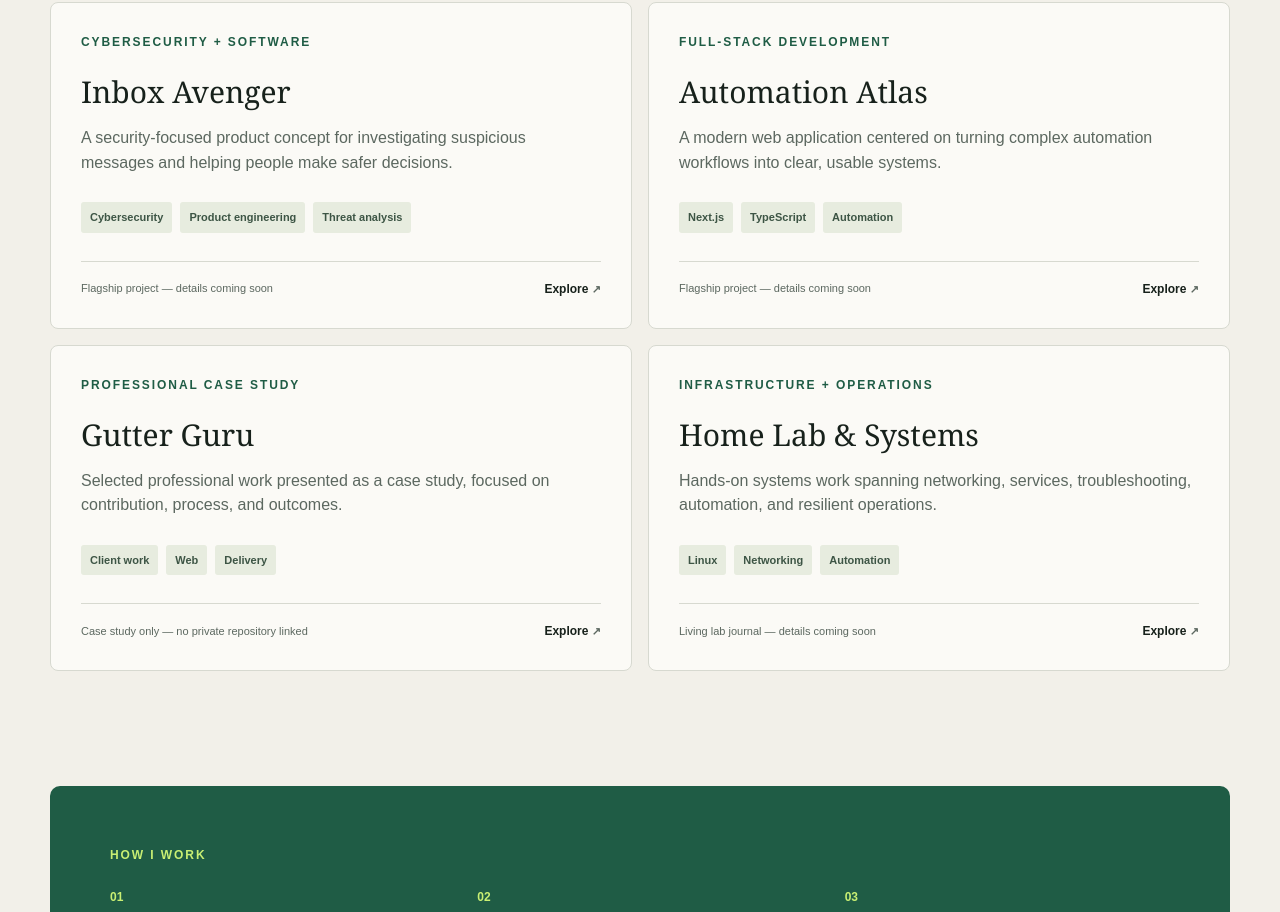
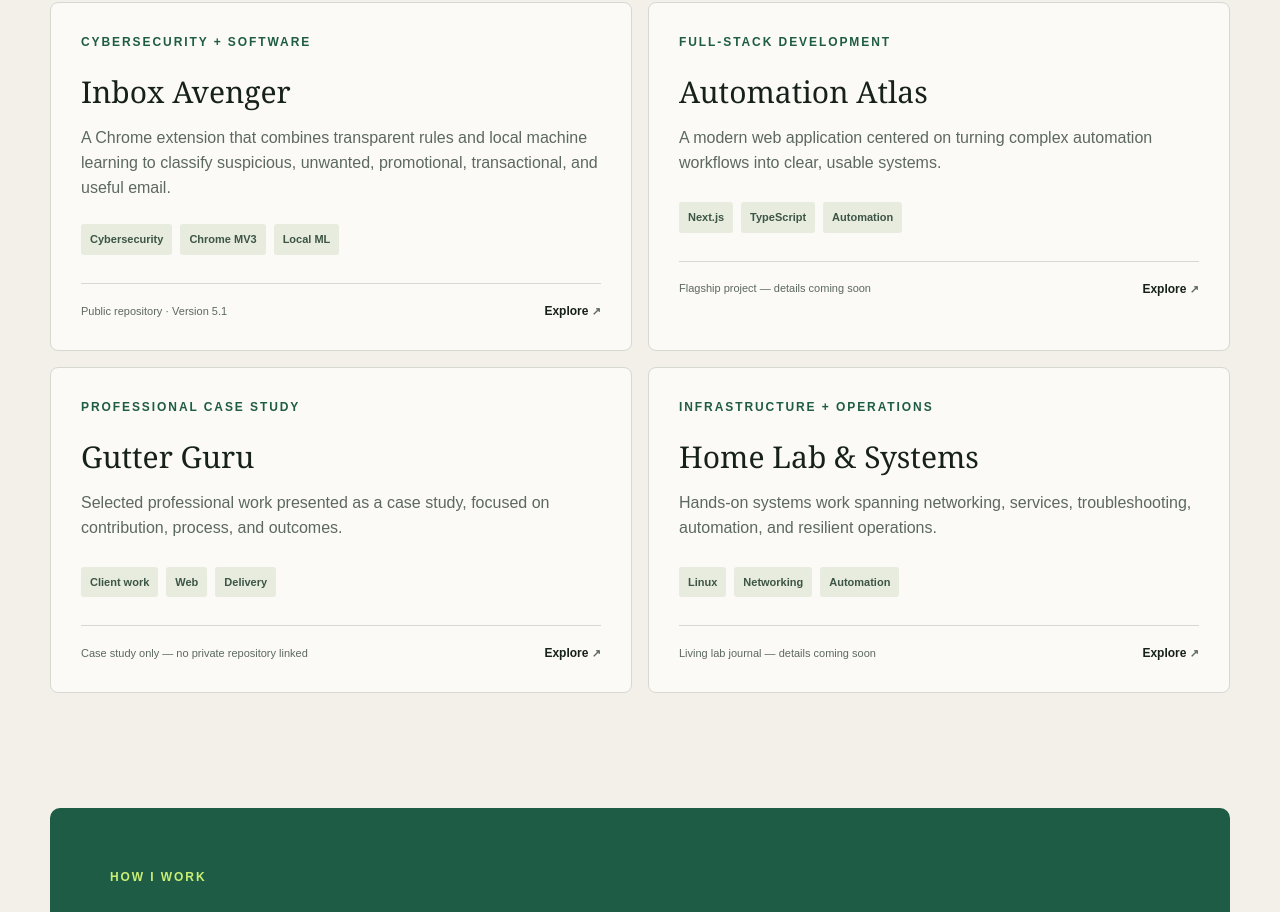
Before and after one commit to Jc007-code/Jc007-code.github.io, a Next.js app: page / in a window 1280 px wide. Shown: the part 1140-2052 px from the top of the page. Built offline with nearby package versions, Linux system fonts and the light colour scheme.

Commit message:
Add Inbox Avenger repository link

```diff
--- a/data/site.ts
+++ b/data/site.ts
@@ -16,16 +16,18 @@ export type Project = {
   tags: string[];
   status: string;
   href: string;
+  repository?: string;
 };
 
 export const projects: Project[] = [
   {
     title: "Inbox Avenger",
     eyebrow: "Cybersecurity + Software",
-    summary: "A security-focused product concept for investigating suspicious messages and helping people make safer decisions.",
-    tags: ["Cybersecurity", "Product engineering", "Threat analysis"],
-    status: "Flagship project — details coming soon",
+    summary: "A Chrome extension that combines transparent rules and local machine learning to classify suspicious, unwanted, promotional, transactional, and useful email.",
+    tags: ["Cybersecurity", "Chrome MV3", "Local ML"],
+    status: "Public repository · Version 5.1",
     href: "/projects#inbox-avenger",
+    repository: "https://github.com/Jc007-code/inbox-avenger",
   },
   {
     title: "Automation Atlas",
```
